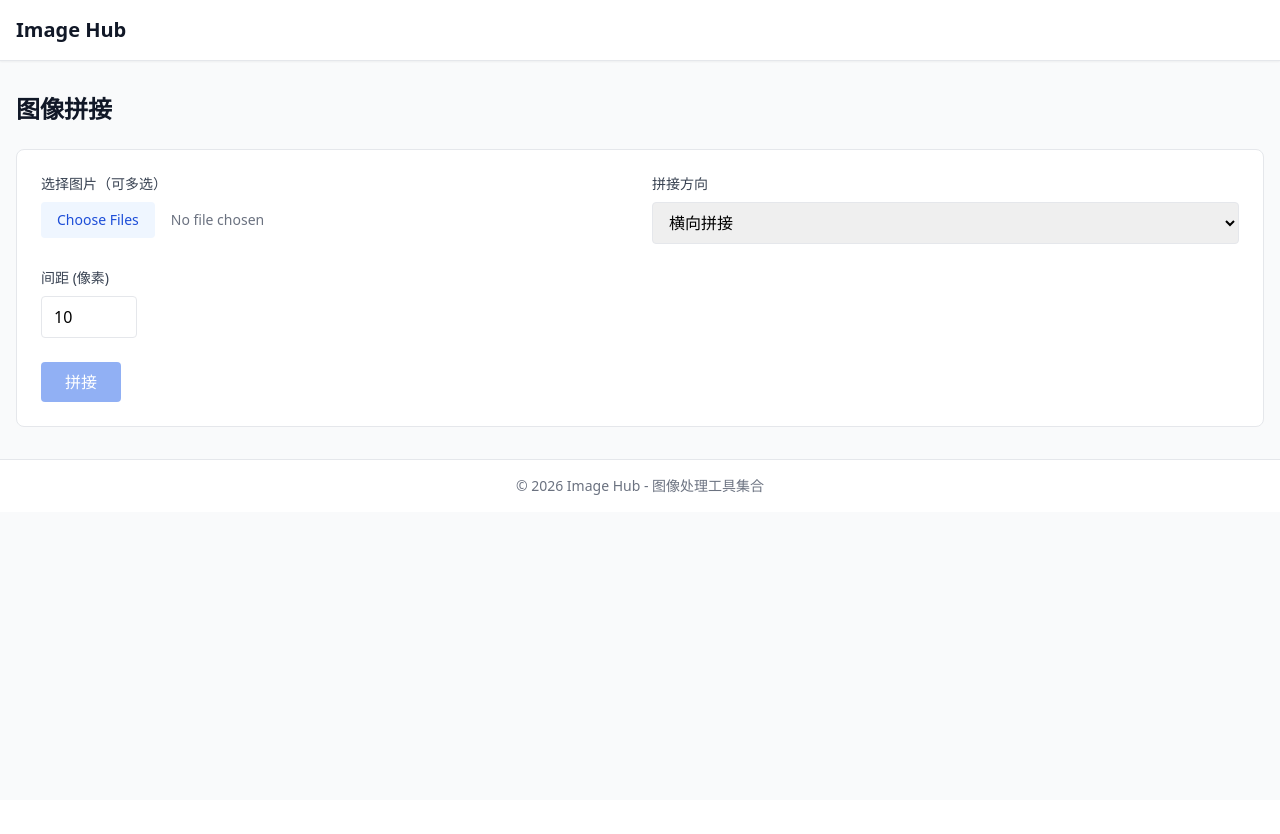
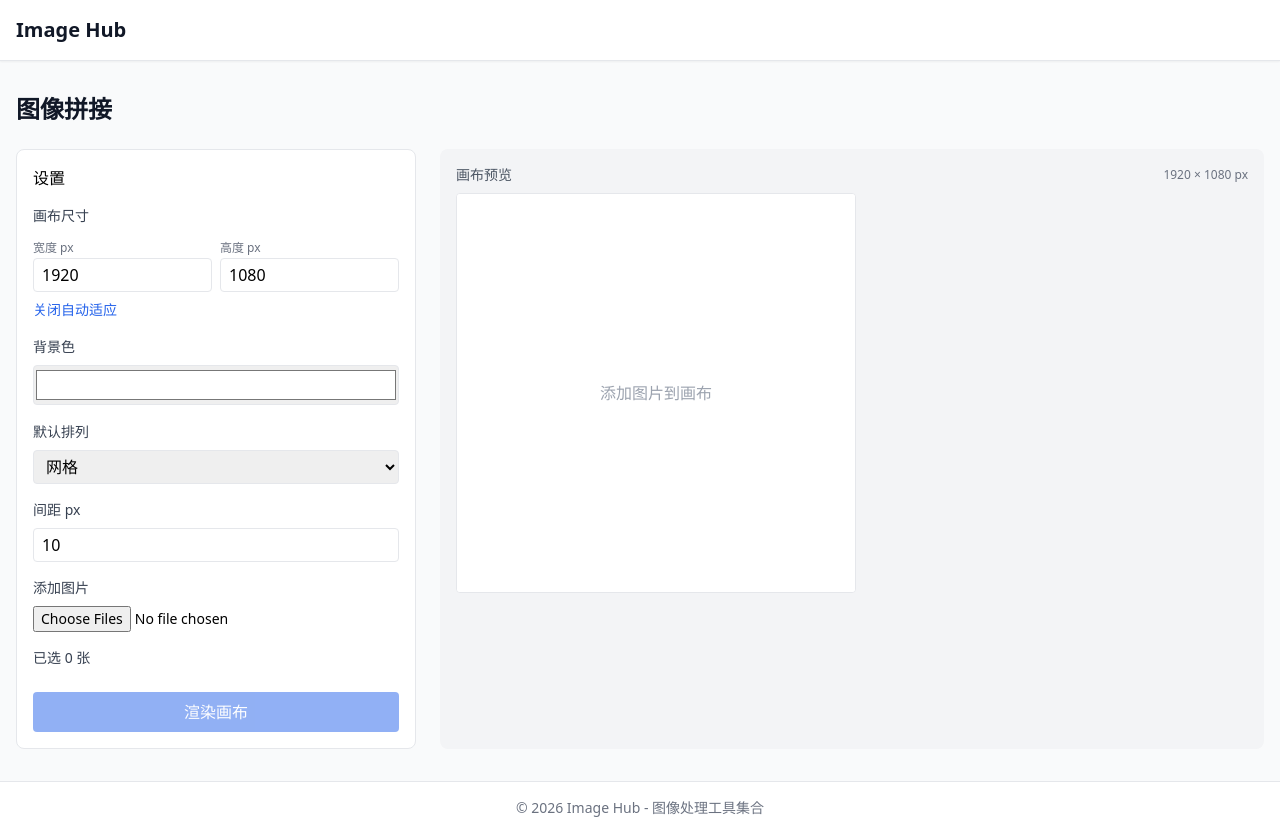
Before and after one commit to xiongfei1121/image-hub, a Nuxt app: page /merge in a window 1280 px wide. Before the commit the page ends 800 px from the top, so only its background shows below. Built offline with nearby package versions, Linux system fonts and the light colour scheme.

Commit message:
Add visual canvas for image stitching

```diff
--- a/app/pages/merge.vue
+++ b/app/pages/merge.vue
@@ -2,143 +2,335 @@
   <div>
     <h1 class="text-2xl font-bold text-gray-900 mb-6">图像拼接</h1>
 
-    <div class="bg-white rounded-lg border p-6">
-      <div class="grid grid-cols-1 md:grid-cols-2 gap-6 mb-6">
-        <div>
-          <label class="block text-sm font-medium text-gray-700 mb-2">
-            选择图片（可多选）
-          </label>
+    <div class="grid grid-cols-1 lg:grid-cols-3 gap-6">
+      <!-- Settings Panel -->
+      <div class="bg-white rounded-lg border p-4">
+        <h2 class="font-medium mb-4">设置</h2>
+
+        <!-- Canvas Size -->
+        <div class="mb-4">
+          <label class="block text-sm font-medium text-gray-700 mb-2">画布尺寸</label>
+          <div class="flex gap-2">
+            <div class="flex-1">
+              <label class="text-xs text-gray-500">宽度 px</label>
+              <input
+                v-model.number="canvasWidth"
+                type="number"
+                min="100"
+                max="10000"
+                class="w-full px-2 py-1 border rounded"
+              />
+            </div>
+            <div class="flex-1">
+              <label class="text-xs text-gray-500">高度 px</label>
+              <input
+                v-model.number="canvasHeight"
+                type="number"
+                min="100"
+                max="10000"
+                class="w-full px-2 py-1 border rounded"
+              />
+            </div>
+          </div>
+          <button
+            @click="autoSize = !autoSize"
+            class="mt-2 text-sm text-blue-600 hover:underline"
+          >
+            {{ autoSize ? '关闭自动适应' : '自动适应画布' }}
+          </button>
+        </div>
+
+        <!-- Background -->
+        <div class="mb-4">
+          <label class="block text-sm font-medium text-gray-700 mb-2">背景色</label>
+          <input
+            v-model="backgroundColor"
+            type="color"
+            class="w-full h-10 border rounded cursor-pointer"
+          />
+        </div>
+
+        <!-- Direction -->
+        <div class="mb-4">
+          <label class="block text-sm font-medium text-gray-700 mb-2">默认排列</label>
+          <select v-model="defaultLayout" class="w-full px-2 py-1 border rounded">
+            <option value="grid">网格</option>
+            <option value="horizontal">横向</option>
+            <option value="vertical">纵向</option>
+          </select>
+        </div>
+
+        <!-- Gap -->
+        <div class="mb-4">
+          <label class="block text-sm font-medium text-gray-700 mb-2">间距 px</label>
+          <input
+            v-model.number="gap"
+            type="number"
+            min="0"
+            max="100"
+            class="w-full px-2 py-1 border rounded"
+          />
+        </div>
+
+        <!-- Add Images -->
+        <div class="mb-4">
+          <label class="block text-sm font-medium text-gray-700 mb-2">添加图片</label>
           <input
             type="file"
             accept="image/*"
             multiple
             @change="handleFileSelect"
-            class="block w-full text-sm text-gray-500 file:mr-4 file:py-2 file:px-4 file:rounded file:border-0 file:bg-blue-50 file:text-blue-700 hover:file:bg-blue-100"
+            class="block w-full text-sm"
           />
         </div>
-        <div>
-          <label class="block text-sm font-medium text-gray-700 mb-2">
-            拼接方向
-          </label>
-          <select
-            v-model="direction"
-            class="w-full px-3 py-2 border rounded"
+
+        <!-- Selected Images -->
+        <div class="mb-4">
+          <p class="text-sm font-medium text-gray-700 mb-2">
+            已选 {{ placedImages.length }} 张
+          </p>
+          <div class="space-y-2 max-h-48 overflow-y-auto">
+            <div
+              v-for="(img, i) in placedImages"
+              :key="img.id"
+              class="flex items-center gap-2 p-2 bg-gray-50 rounded"
             >
-            <option value="horizontal">横向拼接</option>
-            <option value="vertical">纵向拼接</option>
-          </select>
+              <img :src="img.preview" class="w-10 h-10 object-cover rounded" />
+              <span class="flex-1 text-sm truncate">{{ img.name }}</span>
+              <input
+                v-model.number="img.x"
+                type="number"
+                class="w-16 px-1 py-0.5 border rounded text-xs"
+                placeholder="X"
+              />
+              <input
+                v-model.number="img.y"
+                type="number"
+                class="w-16 px-1 py-0.5 border rounded text-xs"
+                placeholder="Y"
+              />
+              <button @click="removeImage(i)" class="text-red-500 text-sm">✕</button>
+            </div>
           </div>
         </div>
 
-      <div class="mb-6">
-        <label class="block text-sm font-medium text-gray-700 mb-2">
-          间距 (像素)
-        </label>
-        <input
-          type="number"
-          v-model="gap"
-          min="0"
-          max="50"
-          class="w-24 px-3 py-2 border rounded"
+        <button
+          @click="renderCanvas"
+          :disabled="placedImages.length === 0 || rendering"
+          class="w-full px-4 py-2 bg-blue-600 text-white rounded hover:bg-blue-700 disabled:opacity-50"
+        >
+          {{ rendering ? '渲染中...' : '渲染画布' }}
+        </button>
+      </div>
+
+      <!-- Canvas Preview -->
+      <div class="lg:col-span-2 bg-gray-100 rounded-lg p-4">
+        <div class="flex justify-between items-center mb-2">
+          <span class="text-sm text-gray-600">画布预览</span>
+          <span class="text-xs text-gray-500">
+            {{ canvasWidth }} × {{ canvasHeight }} px
+          </span>
+        </div>
+
+        <div class="relative bg-white rounded overflow-hidden border" :style="{ width: previewScale + 'px', height: previewScale + 'px' }">
+          <!-- Canvas background -->
+          <div
+            class="absolute inset-0"
+            :style="{ backgroundColor: backgroundColor }"
+          />
+
+          <!-- Placed images -->
+          <div
+            v-for="(img, i) in placedImages"
+            :key="img.id"
+            class="absolute cursor-move select-none"
+            :style="{
+              left: (img.x || 0) * previewScale / canvasWidth * 100 + '%',
+              top: (img.y || 0) * previewScale / canvasHeight * 100 + '%',
+              width: img.renderedWidth * previewScale / canvasWidth * 100 + '%',
+              aspectRatio: img.renderedWidth + '/' + img.renderedHeight
+            }"
+          >
+            <img
+              :src="img.preview"
+              class="w-full h-full object-contain pointer-events-none"
+              draggable="false"
             />
           </div>
 
-      <button
-        @click="mergeImages"
-        :disabled="files.length < 2 || processing"
-        class="px-6 py-2 bg-blue-600 text-white rounded hover:bg-blue-700 disabled:opacity-50"
+          <!-- Empty state -->
+          <div
+            v-if="placedImages.length === 0"
+            class="absolute inset-0 flex items-center justify-center text-gray-400"
           >
-        {{ processing ? '处理中...' : '拼接' }}
-      </button>
+            <p>添加图片到画布</p>
+          </div>
+        </div>
 
-      <div v-if="result" class="mt-6">
-        <p class="text-sm text-gray-500 mb-2">预览</p>
-        <img :src="result" class="max-w-full rounded border" />
+        <!-- Result -->
+        <div v-if="resultUrl" class="mt-4 flex gap-4">
+          <img :src="resultUrl" class="max-h-64 rounded border" />
+          <div class="flex flex-col gap-2">
             <a
-          :href="result"
+              :href="resultUrl"
               download="merged.png"
-          class="inline-block mt-4 px-4 py-2 bg-green-600 text-white rounded hover:bg-green-700"
+              class="px-4 py-2 bg-green-600 text-white rounded hover:bg-green-700 inline-block"
             >
-          下载
+              下载 PNG
             </a>
+          </div>
+        </div>
       </div>
     </div>
   </div>
 </template>
 
 <script setup>
-const files = ref([])
-const direction = ref('horizontal')
+import { ref, watch } from 'vue'
+import { v4 as uuidv4 } from 'uuid'
+
+const canvasWidth = ref(1920)
+const canvasHeight = ref(1080)
+const autoSize = ref(true)
+const backgroundColor = ref('#ffffff')
+const defaultLayout = ref('grid')
 const gap = ref(10)
-const result = ref(null)
-const processing = ref(false)
+const rendering = ref(false)
+const resultUrl = ref('')
+const placedImages = ref([])
+const previewScale = ref(400)
+
+// Layout images automatically
+function autoLayout() {
+  if (placedImages.value.length === 0) return
+
+  if (defaultLayout.value === 'horizontal') {
+    let x = gap.value
+    placedImages.value.forEach(img => {
+      img.x = x
+      img.y = gap.value
+      x += img.renderedWidth + gap.value
+    })
+    canvasWidth.value = x
+    canvasHeight.value = placedImages.value[0].renderedHeight + gap.value * 2
+  } else if (defaultLayout.value === 'vertical') {
+    let y = gap.value
+    placedImages.value.forEach(img => {
+      img.x = gap.value
+      img.y = y
+      y += img.renderedHeight + gap.value
+    })
+    canvasWidth.value = placedImages.value[0].renderedWidth + gap.value * 2
+    canvasHeight.value = y
+  } else {
+    // Grid - 2 columns
+    let row = 0, col = 0
+    placedImages.value.forEach((img, i) => {
+      img.x = col * (img.renderedWidth + gap.value)
+      img.y = row * (img.renderedHeight + gap.value)
+      col++
+      if (col >= 2) {
+        col = 0
+        row++
+      }
+    })
+  }
+}
 
 function handleFileSelect(e) {
-  files.value = Array.from(e.target.files).map(file => ({
+  const files = Array.from(e.target.files)
+
+  files.forEach(async (file) => {
+    if (!file.type.startsWith('image/')) return
+
+    const preview = URL.createObjectURL(file)
+    const img = new Image()
+
+    img.onload = () => {
+      let w = img.width
+      let h = img.height
+      const maxDim = 800
+
+      if (w > maxDim || h > maxDim) {
+        if (w > h) {
+          h = (h / w) * maxDim
+          w = maxDim
+        } else {
+          w = (w / h) * maxDim
+          h = maxDim
+        }
+      }
+
+      placedImages.value.push({
+        id: uuidv4(),
         name: file.name,
         file: file,
-    preview: URL.createObjectURL(file)
-  }))
+        preview: preview,
+        width: img.width,
+        height: img.height,
+        renderedWidth: Math.round(w),
+        renderedHeight: Math.round(h),
+        x: gap.value,
+        y: gap.value
+      })
+
+      if (autoSize.value) {
+        autoLayout()
+      }
     }
 
-async function mergeImages() {
-  if (files.value.length < 2) return
+    img.src = preview
+  })
+}
 
-  processing.value = true
+function removeImage(index) {
+  URL.revokeObjectURL(placedImages.value[index].preview)
+  placedImages.value.splice(index, 1)
+}
+
+async function renderCanvas() {
+  if (placedImages.value.length === 0) return
+
+  rendering.value = true
 
   try {
-    // 加载所有图片
-    const images = await Promise.all(
-      files.value.map(item => {
-        return new Promise((resolve) => {
-          const img = new Image()
-          img.onload = () => resolve(img)
-          img.src = item.preview
-        })
-      })
-    )
-
-    if (direction.value === 'horizontal') {
-      // 横向拼接
-      const maxHeight = Math.max(...images.map(img => img.height))
-      const totalWidth = images.reduce((sum, img) => sum + img.width, 0) + gap.value * (images.length - 1)
-
     const canvas = document.createElement('canvas')
-      canvas.width = totalWidth
-      canvas.height = maxHeight
+    canvas.width = canvasWidth.value
+    canvas.height = canvasHeight.value
     const ctx = canvas.getContext('2d')
 
-      let x = 0
-      images.forEach(img => {
-        const y = (maxHeight - img.height) / 2
-        ctx.drawImage(img, x, y)
-        x += img.width + gap.value
+    ctx.fillStyle = backgroundColor.value
+    ctx.fillRect(0, 0, canvasWidth.value, canvasHeight.value)
+
+    for (const img of placedImages.value) {
+      const image = new Image()
+      await new Promise(resolve => {
+        image.onload = resolve
+        image.src = img.preview
       })
 
-      result.value = canvas.toDataURL('image/png')
-    } else {
-      // 纵向拼接
-      const maxWidth = Math.max(...images.map(img => img.width))
-      const totalHeight = images.reduce((sum, img) => sum + img.height, 0) + gap.value * (images.length - 1)
+      ctx.drawImage(
+        image,
+        img.x,
+        img.y,
+        img.renderedWidth,
+        img.renderedHeight
+      )
+    }
 
-      const canvas = document.createElement('canvas')
-      canvas.width = maxWidth
-      canvas.height = totalHeight
-      const ctx = canvas.getContext('2d')
+    resultUrl.value = canvas.toDataURL('image/png')
+  } catch (e) {
+    console.error('Render failed:', e)
+  }
 
-      let y = 0
-      images.forEach(img => {
-        const x = (maxWidth - img.width) / 2
-        ctx.drawImage(img, x, y)
-        y += img.height + gap.value
+  rendering.value = false
+}
+
+watch(autoSize, (val) => {
+  if (val) autoLayout()
 })
 
-      result.value = canvas.toDataURL('image/png')
-    }
-  } catch (e) {
-    console.error('拼接失败:', e)
-  }
-
-  processing.value = false
-}
+watch(gap, () => {
+  if (autoSize.value) autoLayout()
+})
 </script>
```
Lines whose indentation alone changed are shown as unchanged.
